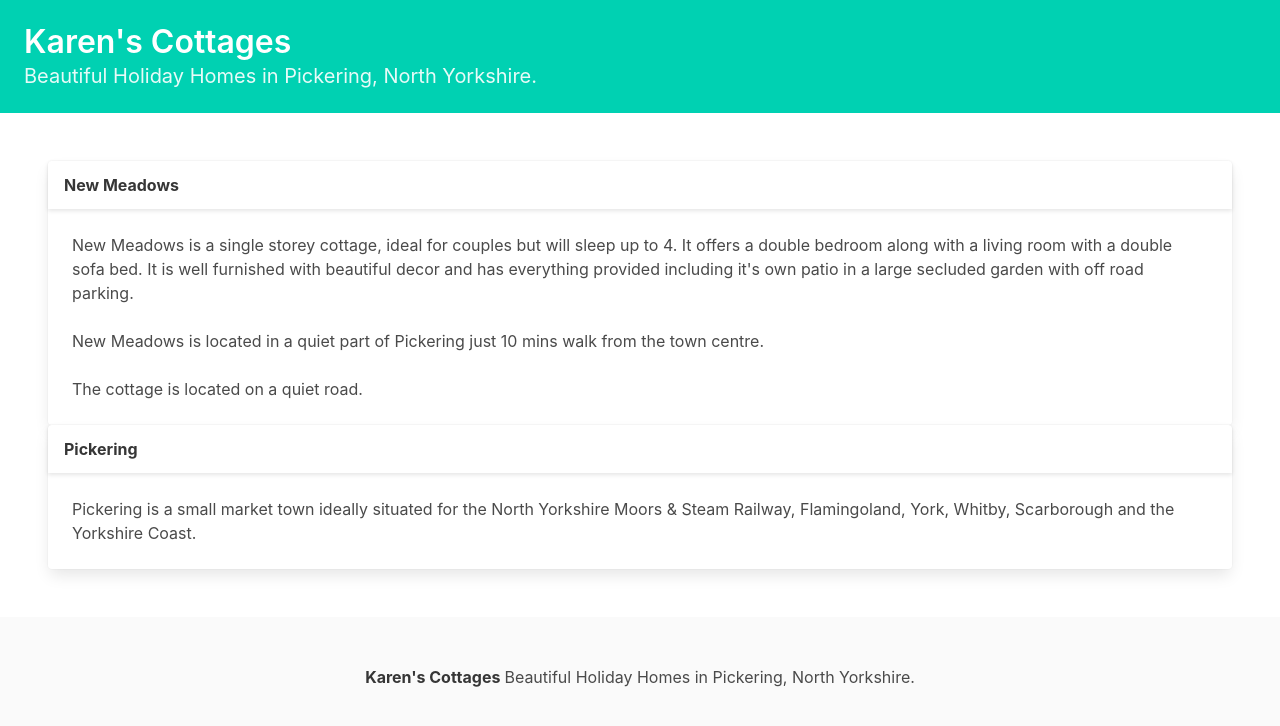
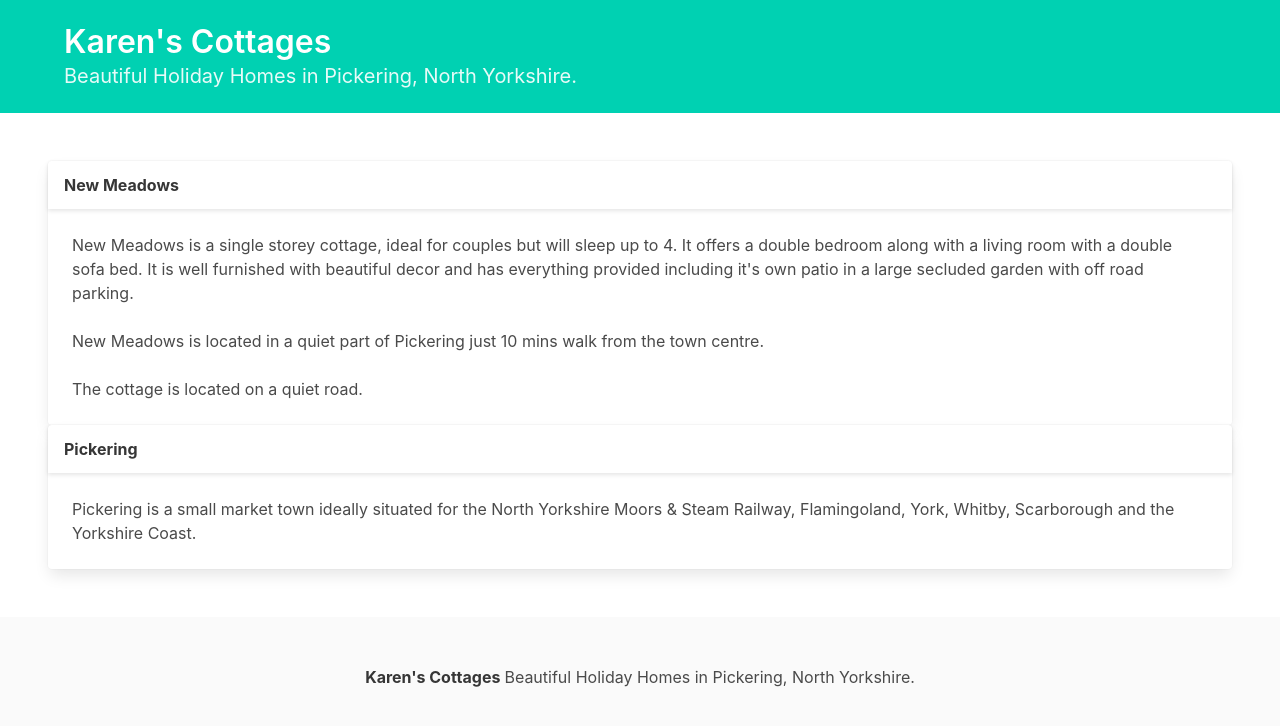
Before and after one commit to karenscottages/karenscottages.github.io, a Next.js app: page / in a window 1280 px wide. Shown: the top 726 px of the page. Built offline with nearby package versions, Linux system fonts and the light colour scheme.

Commit message:
Card update

```diff
--- a/src/pages/index.js
+++ b/src/pages/index.js
@@ -9,10 +9,12 @@
     <meta name="viewport" content="initial-scale=1.0, width=device-width" />
   </Head>
 
-  <section class="hero is-small is-primary">
-    <div class="hero-body">
-      <p class="title"> Karen's Cottages </p>
-      <p class="subtitle"> Beautiful Holiday Homes in Pickering, North Yorkshire. </p>
+  <section className="hero is-small is-primary">
+    <div className="hero-body">
+      <div className="container">
+        <h1 className="title"> Karen's Cottages </h1>
+        <h2 className="subtitle"> Beautiful Holiday Homes in Pickering, North Yorkshire. </h2>
+      </div>
    </div>
   </section>
 
@@ -32,8 +34,7 @@
       </Card.Content>
     </Card>
 
-    <Card>
-      <Card.Header title="Pickering"></Card.Header>
+    <Card title="Pickering">
       <Card.Content>
         Pickering is a small market town ideally situated for the North Yorkshire Moors & Steam Railway,
         Flamingoland, York, Whitby, Scarborough and the Yorkshire Coast.
@@ -42,11 +43,11 @@
 
     </section>
 
-    <footer class="footer">
-  <div class="content has-text-centered">
+    <footer className="footer">
+      <div className="content has-text-centered">
       <p>
         <strong>Karen's Cottages</strong>
-      <span class='pl-1'>Beautiful Holiday Homes in Pickering, North Yorkshire.</span>
+        <span className='pl-1'>Beautiful Holiday Homes in Pickering, North Yorkshire.</span>
       </p>
     </div>
     </footer>
```
Lines whose indentation alone changed are shown as unchanged.
